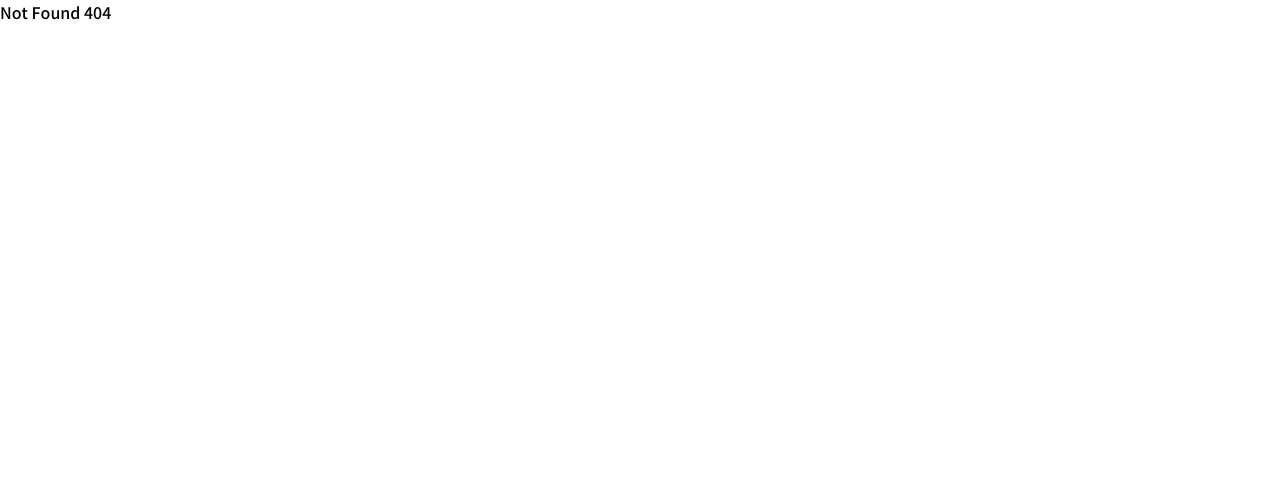
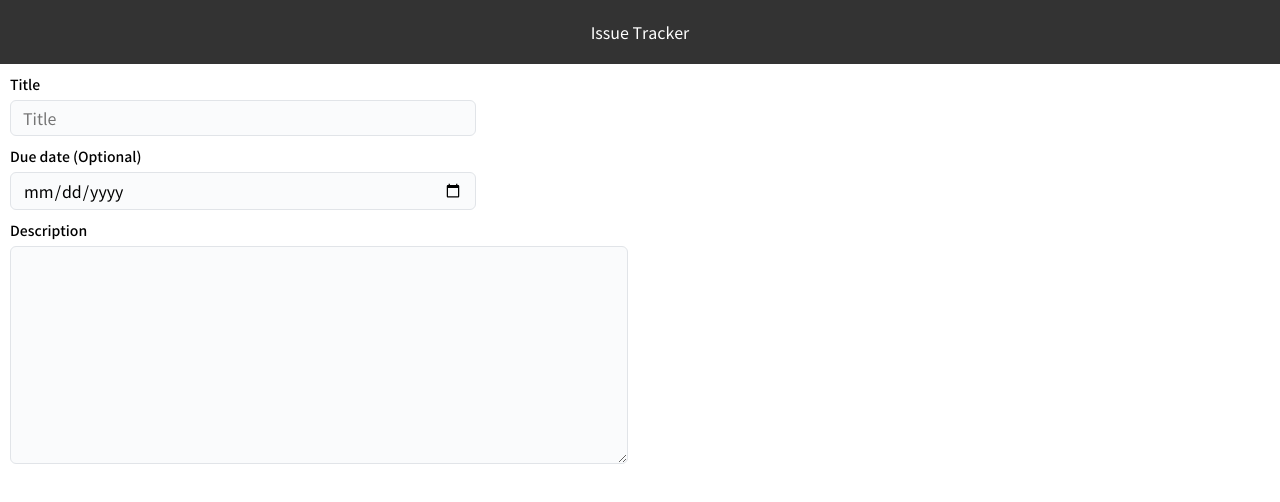
Before and after one commit to boostcamp-2020/IssueTracker-19, a React app in the folder frontend/: page /milestone/new in a window 1280 px wide. Before the commit this address had no page. Shown: the top 502 px of the page. Built offline with nearby package versions, Linux system fonts and the light colour scheme.

Commit message:
[ feat ] 마일스톤 input부분 마크업

```diff
--- a/frontend/src/App.js
+++ b/frontend/src/App.js
@@ -1,6 +1,6 @@
 import React from 'react';
 import { BrowserRouter, Route, Switch } from 'react-router-dom';
-import { NotFound, Issue, Login, SignUp } from './pages';
+import { NotFound, Issue, Login, SignUp, MilestoneNew } from './pages';
 
 const App = () => {
   return (
@@ -9,6 +9,7 @@ const App = () => {
         <Route path="/" exact component={Issue} />
         <Route path="/login" component={Login} />
         <Route path="/signup" component={SignUp} />
+        <Route path="/milestone/new" component={MilestoneNew} />
         <Route component={NotFound} />
       </Switch>
     </BrowserRouter>
--- /dev/null
+++ b/frontend/src/components/MilestoneEditBox/MilestoneEditBox.js
@@ -0,0 +1,52 @@
+import React, { useState } from 'react';
+import styled from 'styled-components';
+import { API } from '@api';
+import { flexColumn } from '@styles/utils';
+
+const InputBox = styled.label`
+  ${flexColumn}
+  margin:10px;
+`;
+const Label = styled.label`
+  font-size: 14px;
+  font-weight: 600;
+  margin-bottom: 6px;
+`;
+const Input = styled.input`
+  width: 440px;
+  padding: 5px 12px;
+  background-color: #fafbfc;
+  border-radius: 6px;
+  border: 1px solid #e1e4e8;
+  font-size: 16px;
+`;
+const Textarea = styled.textarea`
+  height: 200px;
+  width: 600px;
+  padding: 8px;
+  overflow: auto;
+  background-color: #fafbfc;
+  border-radius: 6px;
+  border: 1px solid #e1e4e8;
+  font-size: 14px;
+`;
+export default function MilestoneEditBox() {
+  return (
+    <>
+      <form>
+        <InputBox>
+          <Label htmlFor="milestone_title">Title</Label>
+          <Input type="text" id="milestone_title" placeholder="Title" />
+        </InputBox>
+        <InputBox>
+          <Label htmlFor="milestone_date">Due date (Optional)</Label>
+          <Input type="date" id="milestone_date" placeholder="yyyy-mm-dd" />
+        </InputBox>
+        <InputBox>
+          <Label htmlFor="milestone_description">Description</Label>
+          <Textarea cols="40" rows="20" />
+        </InputBox>
+      </form>
+    </>
+  );
+}
--- a/frontend/src/components/index.js
+++ b/frontend/src/components/index.js
@@ -1,3 +1,4 @@
 export { default as Header } from './Header/Header';
 export { default as LoginBox } from './LoginBox/LoginBox';
 export { default as SignUpBox } from './SignUpBox/SignUpBox';
+export { default as MilestoneEditBox } from './MilestoneEditBox/MilestoneEditBox';
--- /dev/null
+++ b/frontend/src/pages/MilestoneNew.js
@@ -0,0 +1,11 @@
+import React from 'react';
+import { Header, MilestoneEditBox } from '@components';
+
+export default function MilestoneNew() {
+  return (
+    <>
+      <Header />
+      <MilestoneEditBox />
+    </>
+  );
+}
--- a/frontend/src/pages/index.js
+++ b/frontend/src/pages/index.js
@@ -2,3 +2,4 @@ export { default as NotFound } from './NotFound';
 export { default as Issue } from './Issue';
 export { default as Login } from './Login';
 export { default as SignUp } from './SignUp';
+export { default as MilestoneNew } from './MilestoneNew';
```
Also changed, not shown: frontend/src/pages/Milestone.js (added), frontend/src/pages/MilestoneEdit.js (added).
